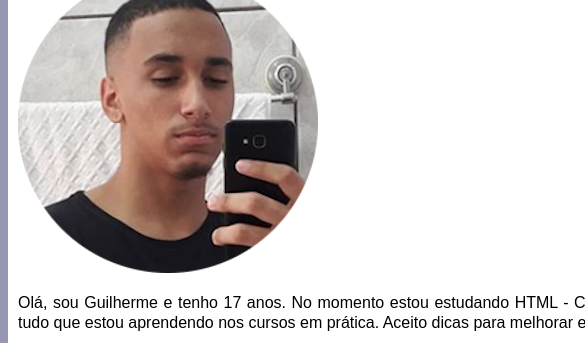
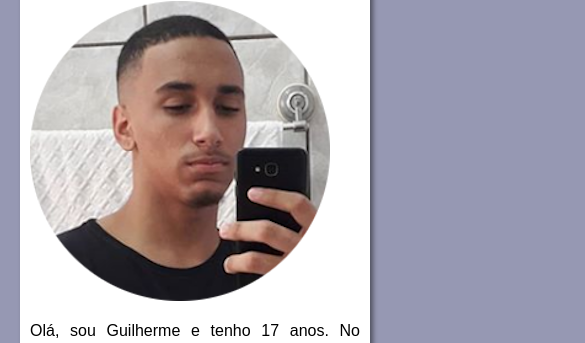
Before and after one commit to Guilherme-Santos08/Site, a plain HTML site: page index.html in a window 390 px wide. Shown: the part 105-448 px from the top of the page, 585 px wide, since content can reach past the window. Drawn offline with Linux system fonts and the light colour scheme.

Commit message:
Arrumando o width da pagina principal

```diff
--- a/style.css
+++ b/style.css
@@ -37,8 +37,8 @@ a:hover{
    color: rgb(63, 64, 66);
 }
 
-@media (max-width: 380px) {
-   main{
+@media (max-width: 750px) {
+   #apresentacao{
       background-color: white;
       width: 330px;
       margin: auto;
```
